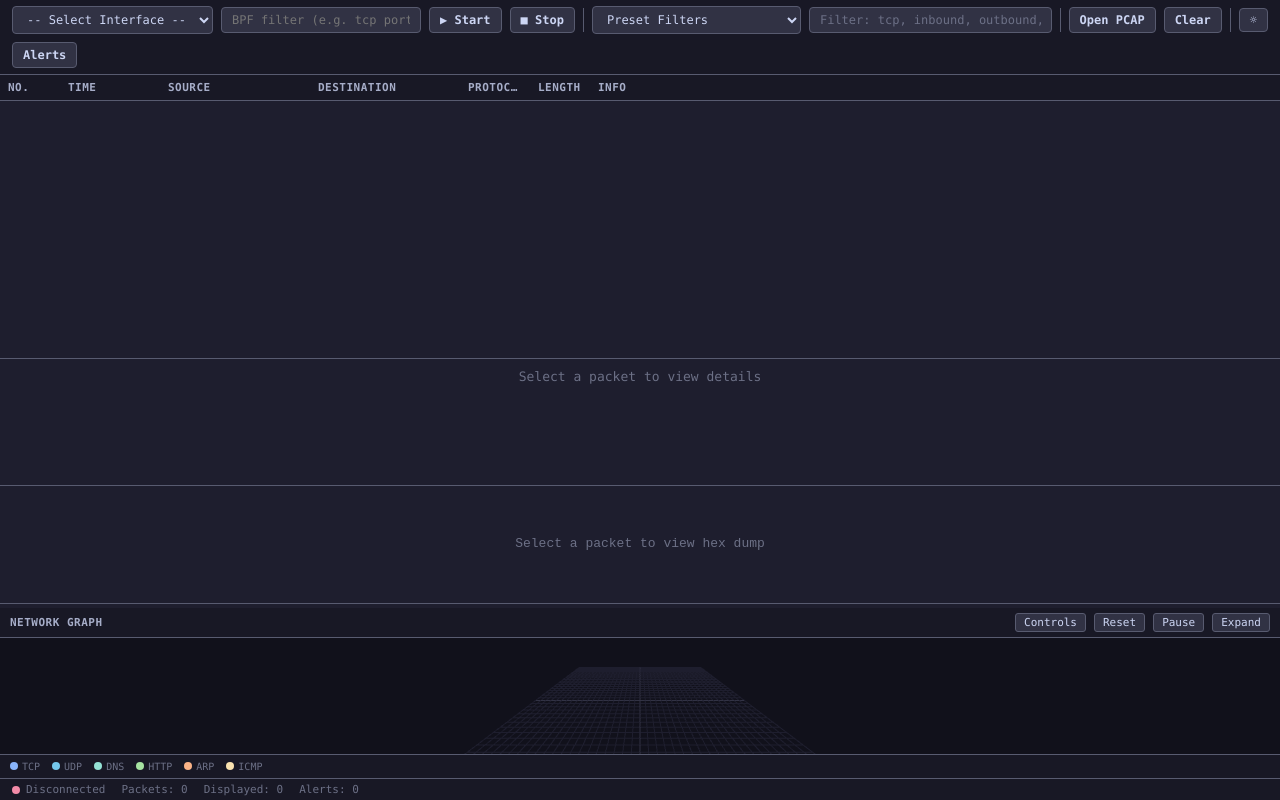
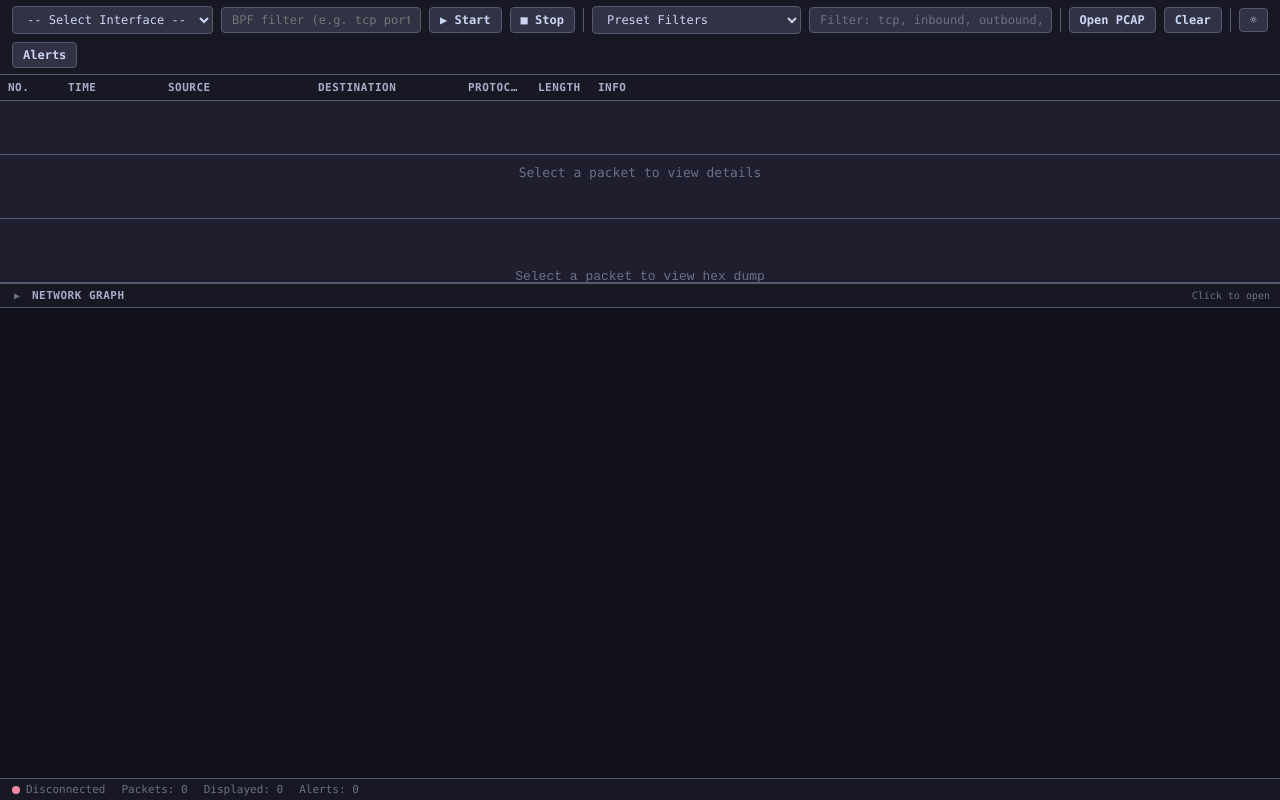
Before and after one commit to Syn2Much/sniffox, a plain HTML site: page web/static/index.html in a window 1280 px wide. Drawn offline with nearby package versions, Linux system fonts and the light colour scheme.

Commit message:
Collapse 3D network graph by default, lazy-load on open
Three.js scene no longer initializes on page load. The graph is
hidden behind a clickable accordion header. Scene, renderer, and
controls only initialize when the user first opens it. Packets
received while closed are queued (up to 2k) and replayed on open.

Co-Authored-By: Claude Opus 4.6 <noreply@anthropic.com>

```diff
--- a/web/static/css/style.css
+++ b/web/static/css/style.css
@@ -229,9 +229,81 @@ html, body {
     border-bottom: 1px solid var(--border);
 }
 
+/* 3D Accordion */
+.v3d-accordion {
+    flex-shrink: 0;
+    display: flex;
+    flex-direction: column;
+    border-top: 1px solid var(--border);
+    overflow: hidden;
+}
+
+.v3d-accordion-header {
+    display: flex;
+    align-items: center;
+    gap: 8px;
+    padding: 5px 10px;
+    background: var(--bg-surface);
+    cursor: pointer;
+    user-select: none;
+    flex-shrink: 0;
+    border-bottom: 1px solid var(--border);
+}
+.v3d-accordion-header:hover {
+    background: var(--bg-overlay);
+}
+
+.v3d-accordion-arrow {
+    font-size: 10px;
+    color: var(--text-dim);
+    width: 14px;
+    text-align: center;
+    flex-shrink: 0;
+}
+
+.v3d-accordion-hint {
+    font-size: 10px;
+    color: var(--text-dim);
+    flex: 1;
+    text-align: right;
+}
+
+.v3d-hdr-btn {
+    font-family: inherit;
+    font-size: 11px;
+    background: var(--bg-overlay);
+    color: var(--text-main);
+    border: 1px solid var(--border);
+    border-radius: 3px;
+    padding: 2px 8px;
+    cursor: pointer;
+}
+.v3d-hdr-btn:hover {
+    background: var(--bg-muted);
+}
+
+/* Hide toolbar buttons when accordion is closed */
+.v3d-closed .v3d-hide-closed {
+    display: none;
+}
+
+.v3d-accordion-body {
+    display: flex;
+    flex-direction: column;
+    overflow: hidden;
+    background: var(--canvas-bg);
+    height: 280px;
+    transition: height 0.2s ease;
+}
+
+.v3d-closed .v3d-accordion-body {
+    height: 0;
+    overflow: hidden;
+}
+
 #view3d-pane {
-    flex: 1.5;
-    min-height: 100px;
+    flex: 1;
+    min-height: 0;
     display: flex;
     flex-direction: column;
     overflow: hidden;
--- a/web/static/index.html
+++ b/web/static/index.html
@@ -97,15 +97,17 @@
                         <div class="empty-state">Select a packet to view hex dump</div>
                     </div>
                 </div>
-                <div class="resizer" id="resizer-3"></div>
-                <div id="view3d-pane" class="pane">
-                    <div id="view3d-toolbar">
+                <div id="view3d-accordion" class="v3d-accordion v3d-closed">
+                    <div id="view3d-accordion-header" class="v3d-accordion-header">
+                        <span class="v3d-accordion-arrow" id="v3d-arrow">&#9654;</span>
                         <span class="view3d-title">Network Graph</span>
-                        <button id="btn-3d-controls" title="Toggle controls panel">Controls</button>
-                        <button id="btn-3d-reset" title="Reset camera">Reset</button>
-                        <button id="btn-3d-toggle" title="Pause/resume animation">Pause</button>
-                        <button id="btn-3d-expand" title="Expand to fullscreen">Expand</button>
+                        <span class="v3d-accordion-hint" id="v3d-hint">Click to open</span>
+                        <button id="btn-3d-controls" class="v3d-hdr-btn v3d-hide-closed" title="Toggle controls panel">Controls</button>
+                        <button id="btn-3d-reset" class="v3d-hdr-btn v3d-hide-closed" title="Reset camera">Reset</button>
+                        <button id="btn-3d-toggle" class="v3d-hdr-btn v3d-hide-closed" title="Pause/resume">Pause</button>
+                        <button id="btn-3d-expand" class="v3d-hdr-btn v3d-hide-closed" title="Expand fullscreen">Expand</button>
                     </div>
+                    <div id="view3d-pane" class="v3d-accordion-body">
                         <canvas id="view3d-canvas"></canvas>
                         <div id="view3d-legend">
                             <span class="legend-item"><span class="legend-dot" style="background:var(--accent)"></span>TCP</span>
@@ -114,6 +116,7 @@
                             <span class="legend-item"><span class="legend-dot" style="background:var(--green)"></span>HTTP</span>
                             <span class="legend-item"><span class="legend-dot" style="background:var(--peach)"></span>ARP</span>
                             <span class="legend-item"><span class="legend-dot" style="background:var(--yellow)"></span>ICMP</span>
+                        </div>
                     </div>
                 </div>
             </div>
--- a/web/static/js/app.js
+++ b/web/static/js/app.js
@@ -303,7 +303,6 @@ const App = (() => {
     function initResizers() {
         setupResizer('resizer-1', 'packet-list-pane', 'packet-detail-pane');
         setupResizer('resizer-2', 'packet-detail-pane', 'hex-view-pane');
-        setupResizer('resizer-3', 'hex-view-pane', 'view3d-pane');
     }
 
     function setupResizer(resizerId, topPaneId, bottomPaneId) {
--- a/web/static/js/view3d.js
+++ b/web/static/js/view3d.js
@@ -1,10 +1,16 @@
 // view3d.js — 3D network graph visualization using Three.js + OrbitControls
+// Lazy-loaded: Three.js scene only initializes when user opens the accordion.
 'use strict';
 
 const View3D = (() => {
     let scene, camera, renderer, controls, canvas;
     let animating = true;
     let expanded = false;
+    let initialized = false;
+    let accordionOpen = false;
+
+    // Packets queued before the scene is ready
+    const pendingPackets = [];
 
     // Default camera position for reset
     const CAM_DEFAULT = { x: 0, y: 120, z: 200 };
@@ -47,9 +53,42 @@ const View3D = (() => {
     const protoStats = {};
     const ipStats = {};
 
+    // Called on DOMContentLoaded — only wires the accordion header, nothing heavy
     function init() {
+        const header = document.getElementById('view3d-accordion-header');
+        if (header) {
+            header.addEventListener('click', (e) => {
+                // Don't toggle if clicking a button inside the header
+                if (e.target.closest('.v3d-hdr-btn')) return;
+                toggleAccordion();
+            });
+        }
+    }
+
+    function toggleAccordion() {
+        const acc = document.getElementById('view3d-accordion');
+        if (!acc) return;
+        accordionOpen = !accordionOpen;
+        acc.classList.toggle('v3d-closed', !accordionOpen);
+
+        const arrow = document.getElementById('v3d-arrow');
+        const hint = document.getElementById('v3d-hint');
+        if (arrow) arrow.innerHTML = accordionOpen ? '&#9660;' : '&#9654;';
+        if (hint) hint.textContent = accordionOpen ? '' : 'Click to open';
+
+        if (accordionOpen && !initialized) {
+            initScene();
+        }
+        if (accordionOpen) {
+            setTimeout(updateRendererSize, 50);
+        }
+    }
+
+    // Heavy Three.js initialization — only runs once when user first opens the accordion
+    function initScene() {
         canvas = document.getElementById('view3d-canvas');
         if (!canvas || typeof THREE === 'undefined') return;
+        initialized = true;
 
         scene = new THREE.Scene();
 
@@ -60,7 +99,7 @@ const View3D = (() => {
         renderer.setPixelRatio(window.devicePixelRatio);
         updateRendererSize();
 
-        // OrbitControls — left drag=orbit, right drag=pan, scroll=zoom
+        // OrbitControls
         if (THREE.OrbitControls) {
             controls = new THREE.OrbitControls(camera, canvas);
             controls.enableDamping = true;
@@ -134,6 +173,12 @@ const View3D = (() => {
         window.addEventListener('resize', updateRendererSize);
 
         animate();
+
+        // Flush any packets that arrived before the scene was ready
+        for (const pkt of pendingPackets) {
+            addPacketInternal(pkt);
+        }
+        pendingPackets.length = 0;
     }
 
     function initSlider(id, key, min, max) {
@@ -153,11 +198,9 @@ const View3D = (() => {
     }
 
     function applySettings() {
-        // Update edge opacity
         edges.forEach(e => {
             e.line.material.opacity = settings.edgeOpacity;
         });
-        // Update node scale
         nodes.forEach(n => {
             const base = Math.min(3, 1 + Math.log2(Math.max(1, n.packetCount)) * 0.3);
             n.mesh.scale.setScalar(base * settings.nodeScale);
@@ -166,13 +209,11 @@ const View3D = (() => {
     }
 
     function applyVisibility() {
-        // We track proto per edge/node, so refilter
-        edges.forEach((e, key) => {
+        edges.forEach((e) => {
             const proto = e.proto || 'other';
             const vis = protoVisible[proto] !== false;
             e.line.visible = vis;
         });
-        // For particles, they'll just fade naturally
     }
 
     function applyHighlight() {
@@ -205,7 +246,6 @@ const View3D = (() => {
         const overlay = document.getElementById('v3d-expand-overlay');
         if (overlay) {
             overlay.classList.add('v3d-expanded');
-            // Move canvas into overlay
             const target = document.getElementById('v3d-expand-canvas-wrap');
             if (target && canvas) target.appendChild(canvas);
         }
@@ -218,7 +258,6 @@ const View3D = (() => {
         expanded = false;
         const overlay = document.getElementById('v3d-expand-overlay');
         if (overlay) overlay.classList.remove('v3d-expanded');
-        // Move canvas back
         const pane = document.getElementById('view3d-pane');
         const legend = document.getElementById('view3d-legend');
         if (pane && canvas) {
@@ -242,10 +281,9 @@ const View3D = (() => {
             const pane = document.getElementById('view3d-pane');
             if (!pane) return;
             const rect = pane.getBoundingClientRect();
-            const toolbarH = 30;
             const legendH = 24;
             w = rect.width;
-            h = Math.max(60, rect.height - toolbarH - legendH);
+            h = Math.max(60, rect.height - legendH);
         }
         canvas.width = w;
         canvas.height = h;
@@ -269,7 +307,17 @@ const View3D = (() => {
         if (btn) btn.textContent = animating ? 'Pause' : 'Resume';
     }
 
+    // Public addPacket — queues if scene not ready yet
     function addPacket(pkt) {
+        if (!initialized) {
+            // Cap queue so we don't eat memory while closed
+            if (pendingPackets.length < 2000) pendingPackets.push(pkt);
+            return;
+        }
+        addPacketInternal(pkt);
+    }
+
+    function addPacketInternal(pkt) {
         if (!scene || !pkt.srcAddr || !pkt.dstAddr) return;
         const src = pkt.srcAddr.split(':')[0] || pkt.srcAddr;
         const dst = pkt.dstAddr.split(':')[0] || pkt.dstAddr;
@@ -296,23 +344,18 @@ const View3D = (() => {
         srcNode.packetCount++;
         dstNode.packetCount++;
 
-        // Scale nodes by activity
         const srcScale = Math.min(3, 1 + Math.log2(srcNode.packetCount) * 0.3) * settings.nodeScale;
         const dstScale = Math.min(3, 1 + Math.log2(dstNode.packetCount) * 0.3) * settings.nodeScale;
         srcNode.mesh.scale.setScalar(srcScale);
         dstNode.mesh.scale.setScalar(dstScale);
 
-        // Edge
         const edgeKey = src + '->' + dst;
         if (!edges.has(edgeKey)) {
             createEdge(edgeKey, srcNode, dstNode, color, mappedProto);
         }
         edges.get(edgeKey).count++;
 
-        // Particle
         spawnParticle(srcNode, dstNode, color);
-
-        // Update stats display
         updateStatsOverlay();
     }
 
@@ -447,7 +490,6 @@ const View3D = (() => {
             const el = document.getElementById('v3d-stats-content');
             if (!el) return;
 
-            // Top talkers (top 5 IPs by packet count)
             const sorted = Object.entries(ipStats).sort((a, b) => b[1] - a[1]).slice(0, 5);
             const nodeCount = nodes.size;
             const edgeCount = edges.size;
@@ -457,14 +499,12 @@ const View3D = (() => {
             html += `<div class="v3d-stats-row"><span>Edges:</span><strong>${edgeCount}</strong></div>`;
             html += `<div class="v3d-stats-row"><span>Packets:</span><strong>${totalPkts}</strong></div>`;
 
-            // Protocol breakdown
             html += '<div class="v3d-stats-sep">Protocols</div>';
             Object.entries(protoStats).sort((a, b) => b[1] - a[1]).forEach(([proto, count]) => {
                 const pct = totalPkts > 0 ? (count / totalPkts * 100).toFixed(0) : 0;
                 html += `<div class="v3d-stats-row"><span>${proto.toUpperCase()}</span><strong>${count} (${pct}%)</strong></div>`;
             });
 
-            // Top talkers
             if (sorted.length > 0) {
                 html += '<div class="v3d-stats-sep">Top Talkers</div>';
                 sorted.forEach(([ip, count]) => {
@@ -474,7 +514,6 @@ const View3D = (() => {
 
             el.innerHTML = html;
 
-            // Clickable IPs
             el.querySelectorAll('.v3d-stats-ip').forEach(row => {
                 row.addEventListener('click', () => {
                     const ip = row.dataset.ip;
@@ -490,6 +529,7 @@ const View3D = (() => {
     }
 
     function clear() {
+        pendingPackets.length = 0;
         if (!scene) return;
         nodes.forEach(n => {
             scene.remove(n.mesh); scene.remove(n.label);
@@ -506,7 +546,6 @@ const View3D = (() => {
         });
         particles.length = 0;
 
-        // Clear stats
         Object.keys(protoStats).forEach(k => delete protoStats[k]);
         Object.keys(ipStats).forEach(k => delete ipStats[k]);
         const el = document.getElementById('v3d-stats-content');
```
Lines whose indentation alone changed are shown as unchanged.
